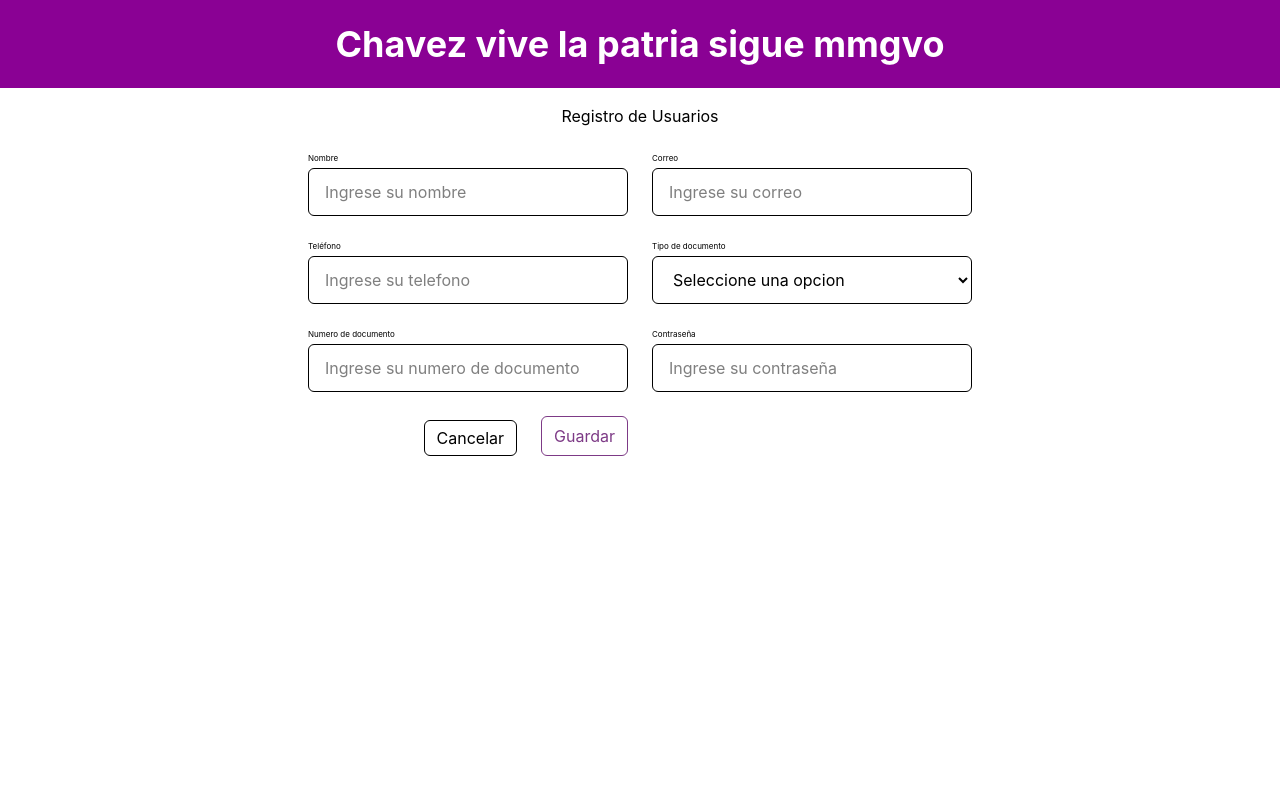
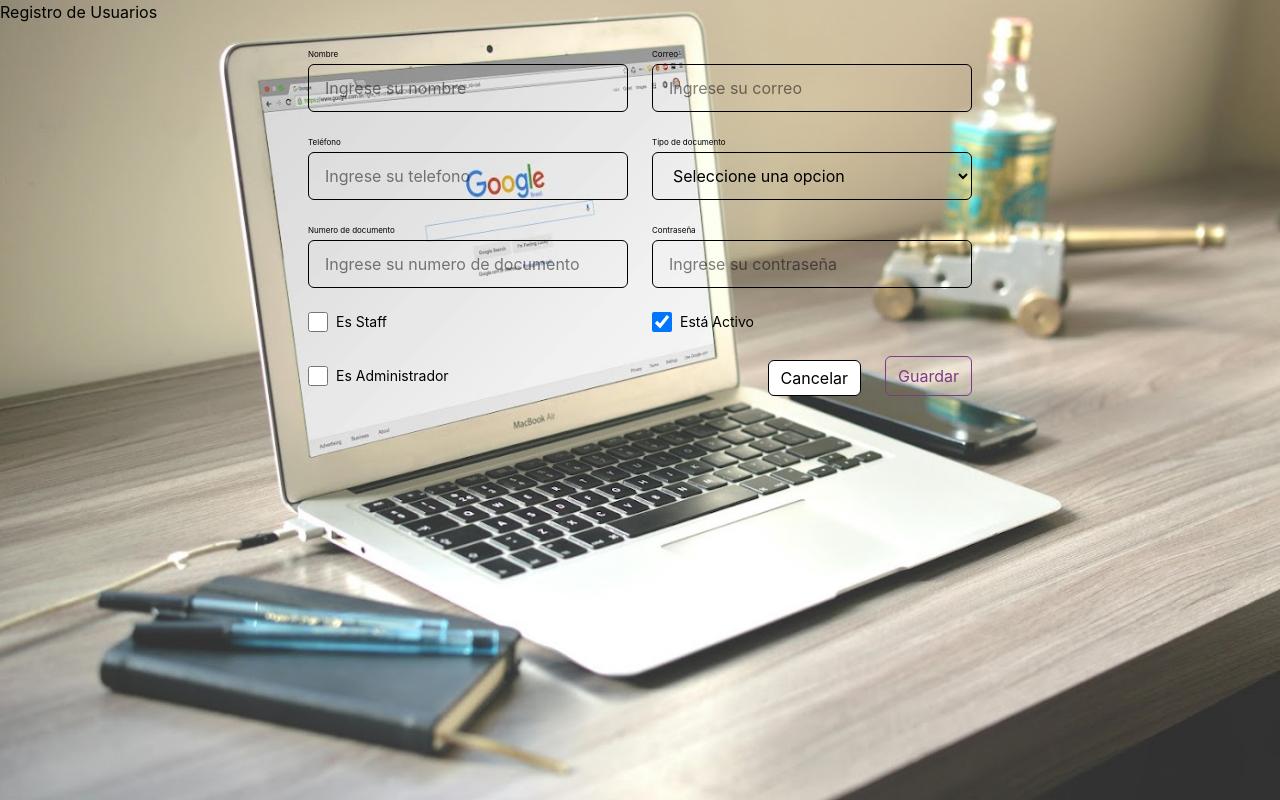
Before and after one commit to RyseJuan/3147206-work-class-react, a React (Vite) app: page / in a window 1280 px wide. Built offline with nearby package versions, Linux system fonts and the light colour scheme.

Commit message:
feat: se crea el componente MainLayout y componente checkbox

```diff
--- a/package.json
+++ b/package.json
@@ -12,8 +12,12 @@
   },
   "dependencies": {
     "@tailwindcss/vite": "^4.2.1",
+    "clsx": "^2.1.1",
+    "lucide": "^1.8.0",
+    "lucide-react": "^1.8.0",
     "react": "^19.2.0",
     "react-dom": "^19.2.0",
+    "react-router-dom": "^7.14.2",
     "tailwindcss": "^4.2.1",
     "zod": "^4.3.6"
   },
--- a/src/app/App.jsx
+++ b/src/app/App.jsx
@@ -1,15 +1,6 @@
-import { CreateUserPage } from "@/features/users";
+import { Router, RouterProvider } from "react-router-dom";
+import router from "@/app/router"
 
-export default function App(){
-    return (
-    <div className="min-h text-center grid grid-cols-1 gap-4">
-
-        <h1 className="text-white text-4xl font-bold bg-fuchsia-800 p-6">
-        Chavez vive la patria sigue mmgvo
-        </h1>
-
-        <CreateUserPage/>
-
-    </div>
-    )
-};
+export default function App() {
+    return <RouterProvider router={router}/>
+}
--- a/src/app/router.jsx
+++ b/src/app/router.jsx
@@ -0,0 +1,30 @@
+import { createBrowserRouter } from "react-router-dom";
+import MainLayout from "@/shared/layouts/MainLayout";
+import { CreateUserPage } from "@/features/users";
+
+const router = createBrowserRouter([
+    {
+        path: "/",
+        element: <MainLayout />,
+        children: [
+            {
+                index: true,
+                element: <h1 className="p-4">Inicio</h1>
+            },
+            {
+                path: "cursos",
+                element: <h1 className="p-4">Cursos</h1>
+            },
+            {
+                path: "recursos",
+                element: <h1 className="p-4">Recursos</h1>
+            },
+            {
+                path: "contacto",
+                element: <h1 className="p-4">Contacto</h1>
+            },
+        ],
+    },
+]);
+
+export default router;
--- a/src/features/users/components/UserRegisterForm.jsx
+++ b/src/features/users/components/UserRegisterForm.jsx
@@ -1,6 +1,6 @@
 import { useState, useEffect } from "react";
 import { getDocumentTypes } from "@/features/users/services/selectServices.js";
-import { Input, Button, Select } from "@/shared";
+import { Input, Button, Select, Checkbox } from "@/shared";
 import { userSchema } from '../schemas/userSchema.js';
 
 
@@ -14,7 +14,13 @@
         userDocumentType: "",
         userDocumentNumber: "",
         userPassword: "",
+
+        // Flags booleanos
+        isStaff:false,
+        isActive: true,
+        isSuperUser: false,
     });
+
     const [errors, setErrors] = useState({})
 
     useEffect(() => {
@@ -29,14 +35,14 @@
 
     const handleChange = (e) => {
         // Se obtiene el nombre del campo y su valor
-        const { name, value } = e.target;
+        const { name, value, type, checked } = e.target;
 
         setFormData((prev) => ({
             // Se copian todos los valores anteriores del estado
             ...prev,
 
             // Se actualiza unicamente lo que cambió
-            [name]: value,
+            [name]: type === "checkbox" ? checked : value,
         }));
     }
 
@@ -133,6 +139,27 @@
                         onChange={handleChange}
                         error={errors.userPassword}
                     />
+                    <Checkbox
+                        id="isStaff"
+                        name="isStaff"
+                        label="Es Staff"
+                        checked={formData.isStaff}
+                        onChange={handleChange}
+                    />
+                    <Checkbox
+                        id="isActive"
+                        name="isActive"
+                        label="Está Activo"
+                        checked={formData.isActive}
+                        onChange={handleChange}
+                    />
+                    <Checkbox
+                        id="isAdmin"
+                        name="isAdmin"
+                        label="Es Administrador"
+                        checked={formData.isAdmin}
+                        onChange={handleChange}
+                    />
                     {/* Actions */}
                     <div className="flex items-end justify-end gap-6">
                         <Button
--- a/src/shared/components/Checkbox.jsx
+++ b/src/shared/components/Checkbox.jsx
@@ -0,0 +1,38 @@
+export default function Checkbox ({
+    id,                 // Identificador unico (necesario para accesibilidad)
+    name,               // Nombre del campo (Util para formulario)
+    label,              // Texto visible asociado al chec,box
+    checked = false,    // Estado controlado del checkbox
+    onChange,           // Funcion que maneja el cambio de estado
+    disabled = false,    // Indica si el checkbox esta habilitado
+    className = "",     // Clases adicionales para personalizacion
+}){
+
+    return (
+        <label
+            htmlFor={id}
+            className={`
+                flex items-center gap-2
+                text-sm
+                cursor-pointer
+                ${disabled ? "opacity-50 cursor-not-allowed" : ""}
+                ${className}
+            `}
+        >
+            {/* Input del checkbox */}
+            <input
+                id={id}
+                name={name}
+                type="checkbox"
+                checked={checked}
+                disabled={disabled}
+                onChange={onChange}
+                className="w-5 h-5"
+            />
+
+            {/* Texto del checkbox */}
+            <span>{label}</span>
+
+        </label>
+    );
+}
--- a/src/shared/components/IconButton.jsx
+++ b/src/shared/components/IconButton.jsx
@@ -0,0 +1,83 @@
+import React from "react";
+import clsx from "clsx";
+
+//
+
+
+export const IconButton = React.forwardRef(function IconButton(
+    {
+        children,
+        onClick,
+        disabled= false,
+        className="",
+        variant = "default",
+
+        // Tamaños
+        hitSize = 48, // px (area tactil)
+        iconSize = 24, //px (icono visible)
+
+        // Accesibilidad
+        ariaLabel,
+
+        // Estados
+        isActive = false,
+
+        ...props
+    },
+    ref
+) {
+    const baseStyles = `
+        inline-flex items-center justify-center
+        rounded-full
+        transition-colors duration-200
+        focus:outline-none focus-visible:ring-2 focus-visible:ring-offset-2
+        disabled:opacity-50 disabled:pointer-events-none
+    `;
+
+    const variants = {
+        default: `
+            text-neutral-700
+            hover:bg-neutral-200
+            focus-visible:ring-neutral-400
+        `,
+        ghost: `
+            text-neutral-600
+            hover:bg-neutral-100
+            focus-visible:ring-neutral-300
+        `,
+        primary: `
+            text-white bg-blue-600
+            hover:bg-blue-700
+            focus-visible:ring-blue-500
+        `,
+    };
+
+    return (
+        <button
+            ref={ref}
+            type="button"
+            aria-label={ariaLabel}
+            disabled={disabled}
+            onClick={onClick}
+            className={clsx(baseStyles, variants[variant], className, {
+                "bg-neutral-300": isActive
+            })}
+            style={{
+                width: `${hitSize}px`,
+                height: `${hitSize}px`
+            }}
+            {...props}
+            >
+                <span
+                    style={{
+                        width: `${iconSize}px`,
+                        height: `${iconSize}px`
+                    }}
+
+                        className="flex items-center justify-center"
+                    >
+                        {children}
+                </span>
+        </button>
+    );
+});
--- a/src/shared/index.js
+++ b/src/shared/index.js
@@ -4,3 +4,4 @@
 export { default as DeleteEffect } from "./components/DeleteEffect"
 export { default as DeleteCounter2 } from "./components/DeleteCounter2"
 export { default as Select } from "./components/Select"
+export { default as Checkbox} from "./components/Checkbox"
--- a/src/shared/layouts/MainLayout.jsx
+++ b/src/shared/layouts/MainLayout.jsx
@@ -0,0 +1,17 @@
+import { Outlet } from "react-router-dom";
+import heroBg from "@/assets/images/imagen-hero-freelancer.jpg";
+import { CreateUserPage } from "@/features/users";
+
+export default function MainLayout () {
+    return(
+        <div className="relative min-h-screen text-text-primary">
+            {/* Fondo con imagen */}
+            <div
+                className="absolute inset-0 -z-10 bg-cover bg-center"
+                style={{backgroundImage: `url(${heroBg})`}}
+            />
+
+            <CreateUserPage/>
+        </div>
+    );
+}
```
Also changed, not shown: src/assets/images/imagen-hero-freelancer.jpg (added), 1 other file (tests, documents, lock files or other folders).
